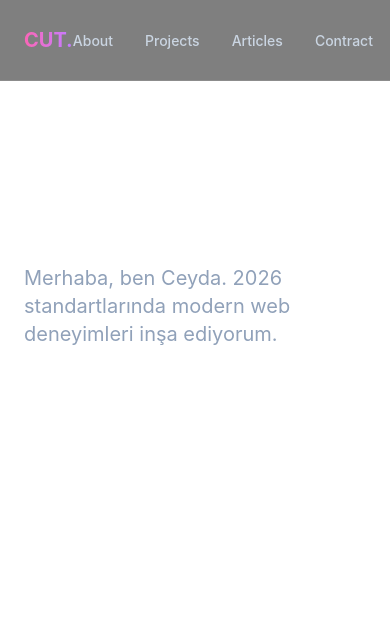
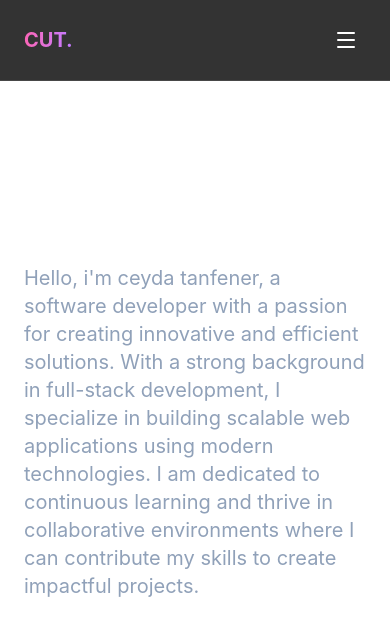
Before and after one commit to ceydaulubas/portfolio-26, a React (Vite) app: page / in a window 390 px wide. Shown: the top 636 px of the page. Built offline with nearby package versions, Linux system fonts and the light colour scheme.

Commit message:
add the responsive view of navbar

```diff
--- a/package.json
+++ b/package.json
@@ -10,6 +10,7 @@
     "preview": "vite preview"
   },
   "dependencies": {
+    "lucide-react": "^1.0.1",
     "react": "^19.2.4",
     "react-dom": "^19.2.4"
   },
--- a/src/App.tsx
+++ b/src/App.tsx
@@ -6,8 +6,12 @@ const App = () => {
       <main className="pt-32 px-6 max-w-6xl mx-auto text-white">
         <h1 className="text-6xl font-bold mb-4">Software Developer.</h1>
         <p className="text-xl text-slate-400 max-w-2xl">
-          Merhaba, ben Ceyda. 2026 standartlarında modern web deneyimleri inşa
-          ediyorum.
+          Hello, i'm ceyda tanfener, a software developer with a passion for
+          creating innovative and efficient solutions. With a strong background
+          in full-stack development, I specialize in building scalable web
+          applications using modern technologies. I am dedicated to continuous
+          learning and thrive in collaborative environments where I can
+          contribute my skills to create impactful projects.
         </p>
       </main>
     </div>
--- a/src/components/Navbar.tsx
+++ b/src/components/Navbar.tsx
@@ -1,4 +1,6 @@
+import { useState } from "react";
 import type { NavItem } from "../types";
+import { Menu, X } from "lucide-react";
 
 const navItems: NavItem[] = [
   { label: "About", href: "#about" },
@@ -9,9 +11,10 @@ const navItems: NavItem[] = [
 ];
 
 export const Navbar = () => {
+  const [isOpen, setIsOpen] = useState(false);
   return (
     <nav
-      className="fixed top-0 left-0 w-full z-50 bg-black/50 backdrop-blur-md border-b
+      className="fixed top-0 left-0 w-full z-50 bg-black/80 backdrop-blur-md border-b
       border-white/10"
     >
       <div className="max-w-6xl mx-auto px-6 h-20 flex items-center justify-between">
@@ -21,21 +24,45 @@ export const Navbar = () => {
         >
           CUT.
         </div>
-
-        <ul className="flex gap-8">
+        {/* Desktop Navigation */}
+        <ul className="hidden md:flex gap-8">
           {navItems.map((item) => (
             <li key={item.label}>
               <a
                 href={item.href}
-                className="text-sm font-medium text-slate-300 hover:text-white
-      transition-colors duration-200"
+                className="group relative inline-block text-sm font-medium cursor-pointer text-slate-300 hover:text-pink-400 transition-colors duration-300"
               >
                 {item.label}
+                <span className="absolute -bottom-1 left-0 h-[2px] w-0 bg-gradient-to-r from-pink-400 to-purple-400 transition-all duration-300 group-hover:w-full"></span>
               </a>
             </li>
           ))}
         </ul>
+        <button
+          className="md:hidden text-white p-2"
+          onClick={() => setIsOpen(!isOpen)}
+        >
+          {isOpen ? <X size={24} /> : <Menu size={24} />}
+        </button>
       </div>
+
+      {/* Mobile Navigation */}
+      {isOpen && (
+        <div className="md:hidden absolute top-20 left-0 w-full bg-black/90 border-b border-white/10 py-6 px-6">
+          <ul className="flex flex-col gap-6">
+            {navItems.map((item) => (
+              <li key={item.label}>
+                <a
+                  href={item.href}
+                  className="text-lg font-medium text-slate-300 active:text-pink-400 transition-colors "
+                >
+                  {item.label}
+                </a>
+              </li>
+            ))}
+          </ul>
+        </div>
+      )}
     </nav>
   );
 };
```
Also changed, not shown: 1 other file (tests, documents, lock files or other folders).
